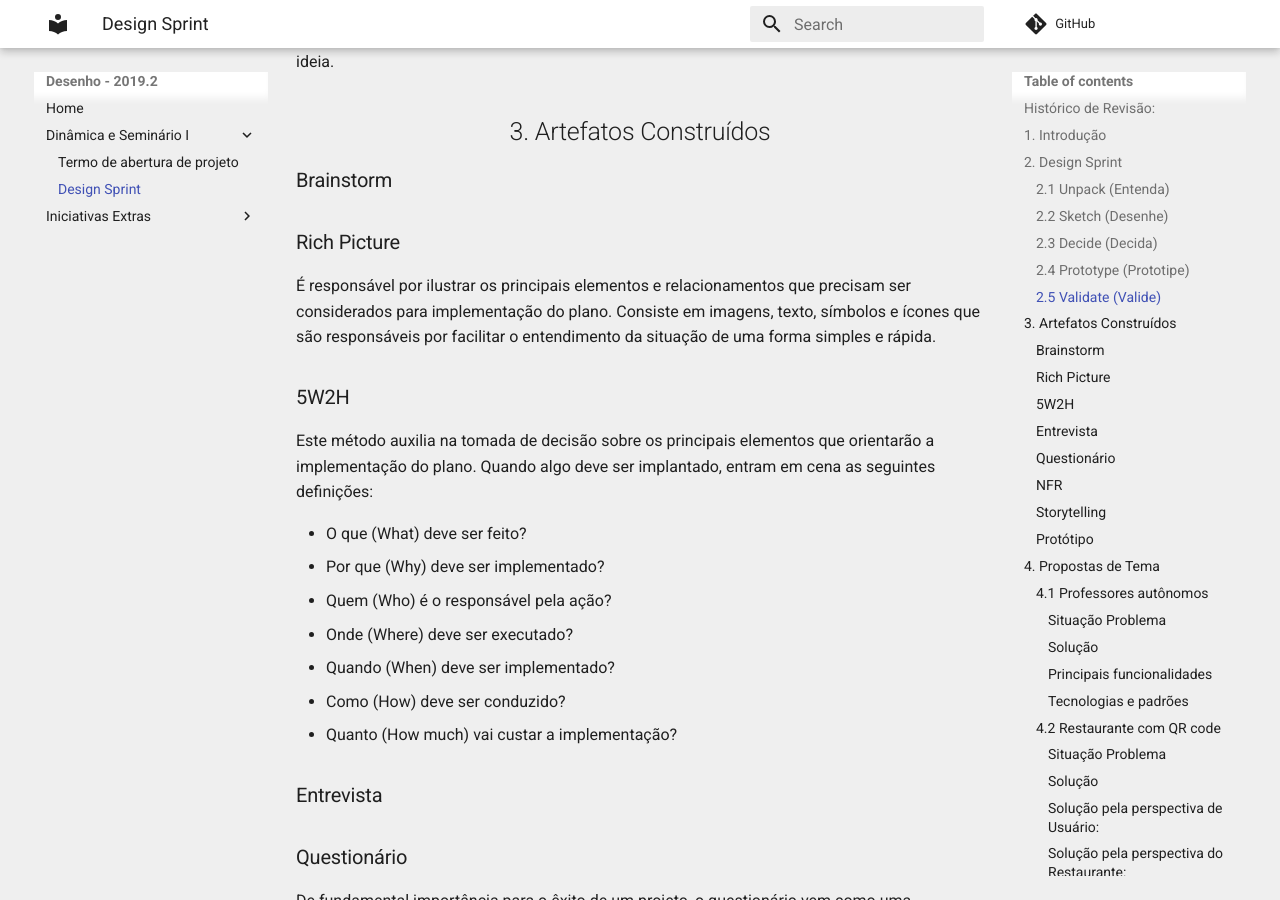
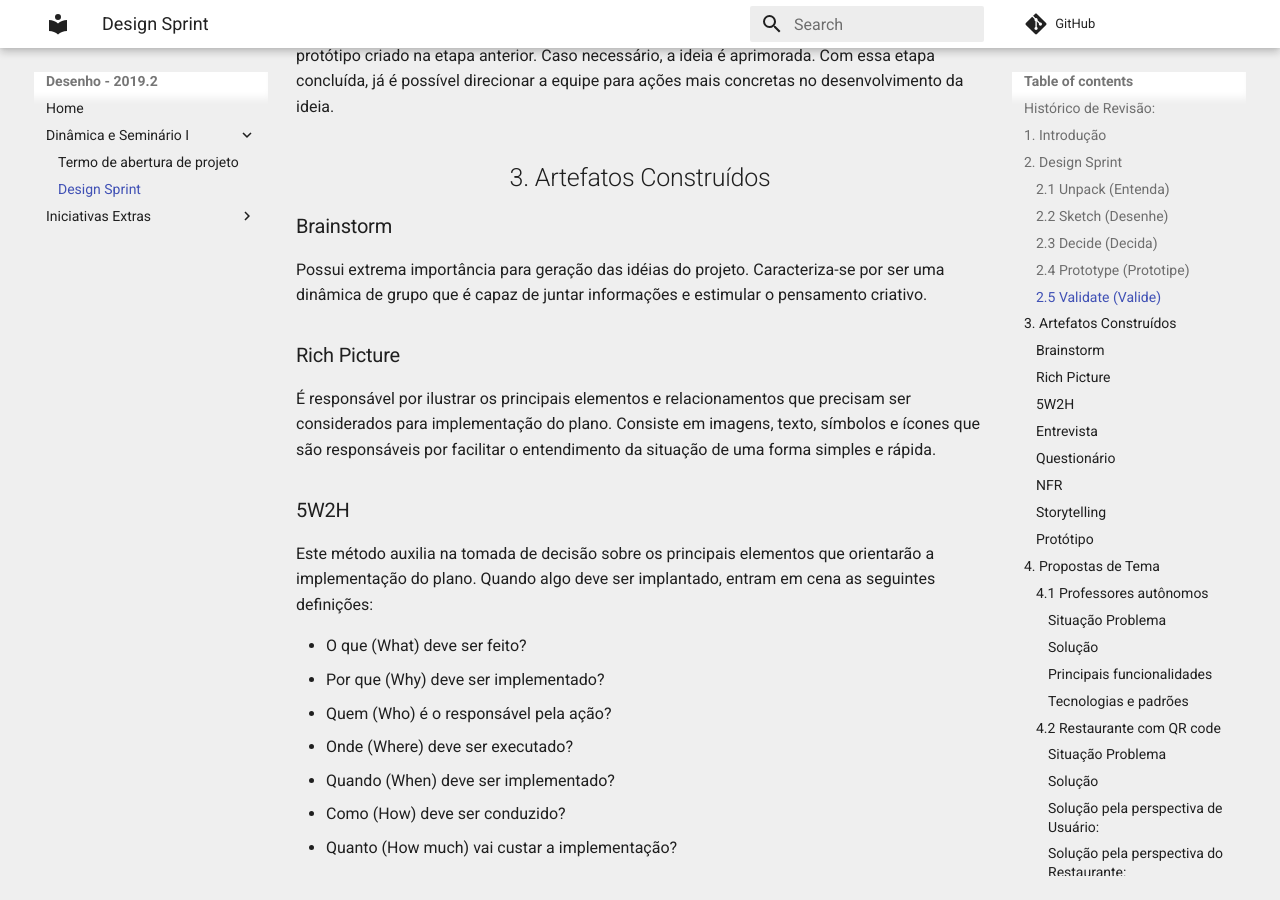
Before and after one commit to fga-desenho-2019-2/Wiki, an MkDocs documentation site: the page built from docs/seminario1/design_sprint.md, in a window 1280 px wide and 900 px high, scrolled down 1572 px. Built offline with MkDocs 1.6.1 and Material for MkDocs 9.7.7, drawn with Linux system fonts in a browser that asks for light colours; comment, search, counter and statistics services are not loaded; old or Windows-style settings are respelled for this version of MkDocs; some of the changed text lies outside the part shown.

```diff
--- a/docs/seminario1/design_sprint.md
+++ b/docs/seminario1/design_sprint.md
@@ -35,6 +37,7 @@ Nesta etapa, é realizada a validação com os potenciais clientes com testes, p
 ## 3. Artefatos Construídos
 
 ### Brainstorm
+Possui extrema importância para geração das idéias do projeto. Caracteriza-se por ser uma dinâmica de grupo que é capaz de juntar informações e estimular o pensamento criativo.
 
 ### Rich Picture
 
```
Also changed, not shown: other parts of docs/seminario1/design_sprint.md (+2 -0 lines).
